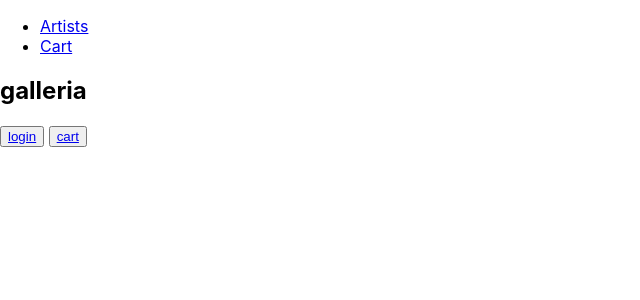
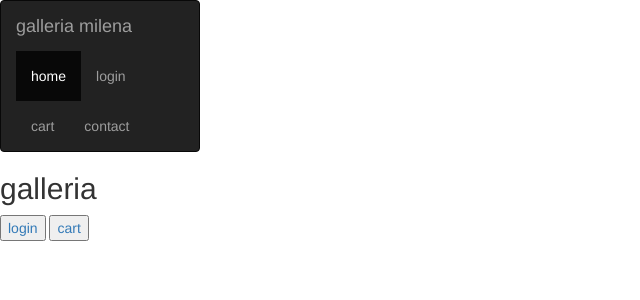
Before and after one commit to sandritaa/galleriamilena, a Flask app: page / in a window 1280 px wide. Shown: the top 300 px of the page, without its empty margins (0-640 px from the left). Run offline with Flask 3, Linux system fonts and the light colour scheme; some libraries are stand-ins or nearby versions.

Commit message:
add bootstrap navbar

```diff
--- a/static/styles/index.css
+++ b/static/styles/index.css
@@ -15,3 +15,20 @@ code {
 .new-color {
   background-color: blue;
 }
+
+.navbar-fixed-left {
+  width: 200px;
+  position: fixed;
+  /* border-radius: 0; */
+  /* height: 100%; */
+}
+
+/* .navbar-fixed-left .navbar-nav>li {
+  float: none;
+  /* Cancel default li float: left */
+/* width: 139px;
+} */
+*/
+/* .navbar-fixed-left+.container {
+  padding-left: 160px;
+} */
--- a/templates/base.html
+++ b/templates/base.html
@@ -3,6 +3,7 @@
 
 <head>
     <title>Galleria Milena</title>
+
 
     <!-- react dependencies -->
     <!-- <script src="https://cdnjs.cloudflare.com/ajax/libs/babel-standalone/6.26.0/babel.js"></script>
@@ -11,16 +12,34 @@
 
     <!-- style  -->
     <link href="/static/styles/index.css" rel="stylesheet">
+    <link rel="stylesheet" href="https://maxcdn.bootstrapcdn.com/bootstrap/3.4.1/css/bootstrap.min.css">
 
 </head>
 
 <body>
 
     <!-- navbar -->
-    <ul>
+
+    <nav class="navbar navbar-inverse navbar-fixed-left">
+        <div class="container-fluid">
+            <div class="navbar-header">
+                <a class="navbar-brand" href="/">galleria milena</a>
+            </div>
+            <ul class="nav navbar-nav">
+                <li class="active"><a href="/">home</a></li>
+                <li><a href="/login">login</a></li>
+                <li><a href="/cart">cart</a></li>
+                <!-- TODO: add link for contact -->
+                <li><a href="#">contact</a></li>
+
+            </ul>
+        </div>
+    </nav>
+
+    <!-- <ul>
         <li><a href="/">Artists</a></li>
         <li><a href="/cart">Cart</a></li>
-    </ul>
+    </ul> -->
 
     <!-- content block -->
     {% block body %}
```
